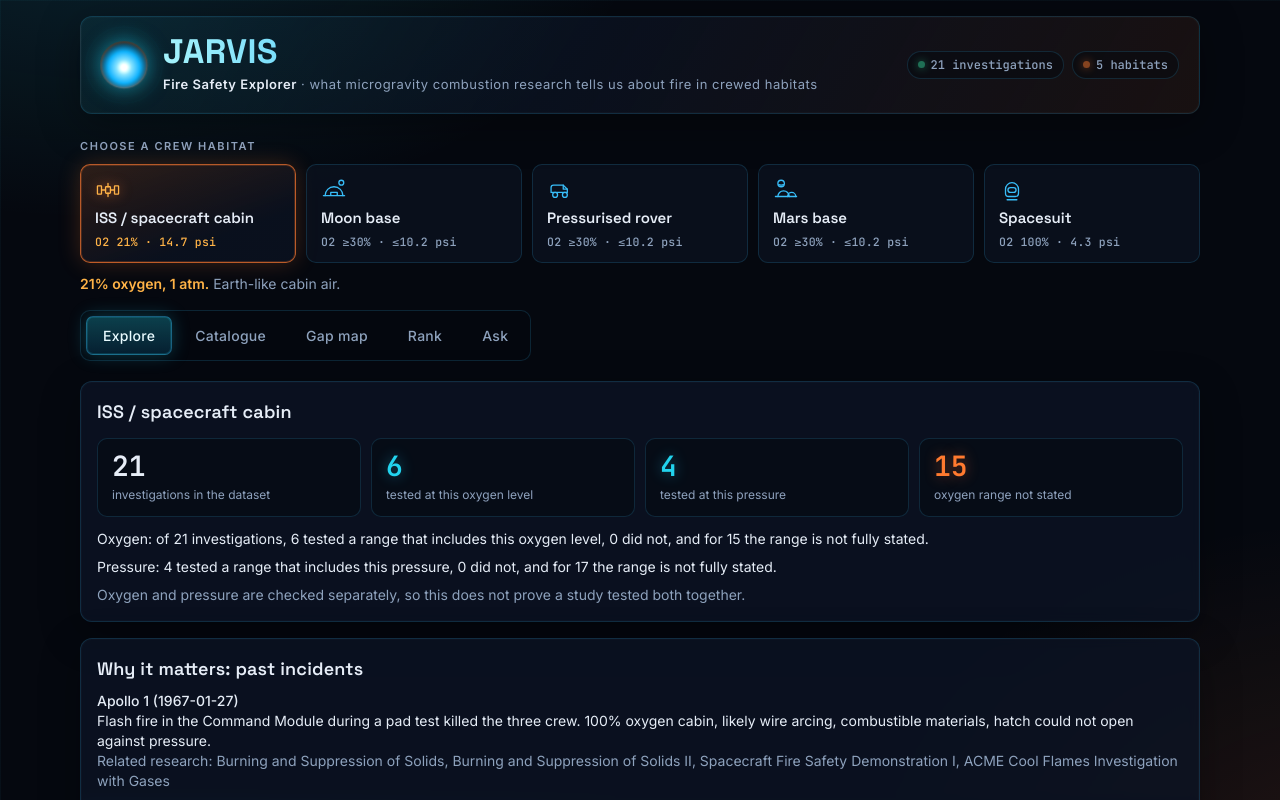
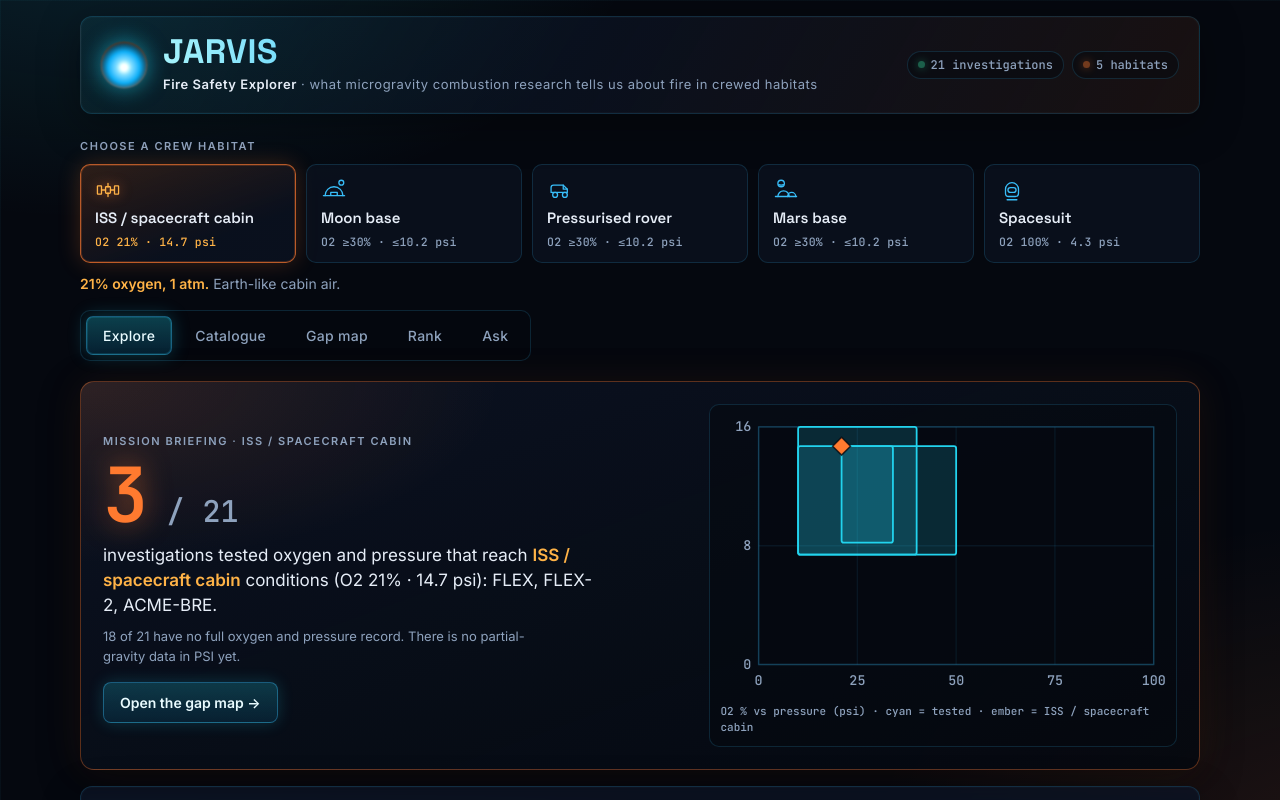
Before and after one commit to Priyankv18/jarvis-flame-in-freefall, a React (Vite) app: page / in a window 1280 px wide. Shown: the top 800 px of the page. Built offline with nearby package versions, Linux system fonts and the light colour scheme.

Commit message:
Explore: mission briefing hero with habitat coverage count and mini gap map

```diff
--- a/src/App.jsx
+++ b/src/App.jsx
@@ -4,7 +4,9 @@ import Catalogue from './components/Catalogue.jsx'
 import GapMap from './components/GapMap.jsx'
 import ScoreTable from './components/ScoreTable.jsx'
 import AskPanel from './components/AskPanel.jsx'
+import MiniGapMap from './components/MiniGapMap.jsx'
 import { coversO2, coversPressure, habitatText } from './lib/format.js'
+import { habitatCoverage } from './lib/scoring.js'
 
 const TABS = ['Explore', 'Catalogue', 'Gap map', 'Rank', 'Ask']
 
@@ -89,6 +91,7 @@ export default function App() {
   }
   const o2Counts = countBy(coversO2)
   const pressureCounts = countBy(coversPressure)
+  const coverage = habitatCoverage(investigations, habitat)
 
   const props = { investigations, habitats, habitat, meta: data.meta }
 
@@ -159,6 +162,32 @@ export default function App() {
       <main>
         {tab === 'Explore' && (
           <div className="space-y-4">
+            <section className="jv-hero" aria-label="Mission briefing">
+              <div className="jv-hero-text">
+                <span className="jv-label">Mission briefing · {habitat?.name}</span>
+                <p className="jv-hero-num">
+                  <span className={coverage.reached.length === 0 ? 'zero' : ''}>{coverage.reached.length}</span>
+                  <span className="of"> / {coverage.total}</span>
+                </p>
+                <p className="jv-hero-lead">
+                  {coverage.reached.length === 0
+                    ? <>No investigation in our data tested oxygen and pressure that reach <b>{habitat?.name}</b> conditions ({habitatReadout(habitat)}).</>
+                    : <>investigations tested oxygen and pressure that reach <b>{habitat?.name}</b> conditions ({habitatReadout(habitat)}){': '}
+                        {coverage.reached.map((i) => i.id).join(', ')}.</>}
+                </p>
+                <p className="jv-hero-sub">
+                  {coverage.total - coverage.known.length} of {coverage.total} have no full oxygen and pressure record.
+                  There is no partial-gravity data in PSI yet.
+                </p>
+                <button type="button" className="jv-hero-btn" onClick={() => setTab('Gap map')}>
+                  Open the gap map →
+                </button>
+              </div>
+              <button type="button" className="jv-hero-map" onClick={() => setTab('Gap map')} aria-label="Open the full gap map">
+                <MiniGapMap investigations={investigations} habitat={habitat} />
+                <span className="jv-hero-map-cap">O2 % vs pressure (psi) · cyan = tested · ember = {habitat?.name}</span>
+              </button>
+            </section>
             <section className="rounded border border-slate-300 bg-white p-4">
               <h2 className="text-lg font-semibold">{habitat?.name}</h2>
               <div className="jv-stats">
--- /dev/null
+++ b/src/components/MiniGapMap.jsx
@@ -0,0 +1,73 @@
+// OWNER: Priyank (scoring and visuals).
+// Small, non-interactive preview of the gap map for the Explore page: the selected habitat's
+// zone (ember) and every investigation with known oxygen AND pressure (cyan boxes).
+// Same axes as the full gap map's crew view: 0 to 100% O2, 0 to 16 psi.
+import { getRange, habitatZone } from '../lib/scoring.js';
+
+const W = 300;
+const H = 190;
+const M = { l: 26, r: 8, t: 8, b: 22 };
+const PW = W - M.l - M.r;
+const PH = H - M.t - M.b;
+const Y_MAX = 16;
+
+const sx = (v) => M.l + (Math.min(100, Math.max(0, v)) / 100) * PW;
+const sy = (v) => M.t + PH - (Math.min(Y_MAX, Math.max(0, v)) / Y_MAX) * PH;
+
+function rect(x, y, min = 5) {
+  let x1 = sx(x.min);
+  let x2 = sx(x.max);
+  let y1 = sy(y.max);
+  let y2 = sy(y.min);
+  if (x2 - x1 < min) { const c = (x1 + x2) / 2; x1 = c - min / 2; x2 = c + min / 2; }
+  if (y2 - y1 < min) { const c = (y1 + y2) / 2; y1 = c - min / 2; y2 = c + min / 2; }
+  return { x: x1, y: y1, width: x2 - x1, height: y2 - y1 };
+}
+
+export default function MiniGapMap({ investigations, habitat }) {
+  const zone = habitatZone(habitat);
+  const boxes = investigations
+    .map((inv) => ({ inv, x: getRange(inv, 'o2'), y: getRange(inv, 'pressure') }))
+    .filter((b) => b.x && b.y);
+  const isPoint = zone?.pressure && zone.o2.min === zone.o2.max && zone.pressure.min === zone.pressure.max;
+
+  return (
+    <svg className="jv-mini-map" viewBox={`0 0 ${W} ${H}`} role="img"
+      aria-label={`Preview: ${boxes.length} investigations with known oxygen and pressure, against the ${habitat?.name ?? 'selected'} zone`}>
+      <defs>
+        <pattern id="mini-hatch" width="6" height="6" patternUnits="userSpaceOnUse" patternTransform="rotate(45)">
+          <rect width="6" height="6" fill="#ff7a2f" fillOpacity="0.1" />
+          <line x1="0" y1="0" x2="0" y2="6" stroke="#ff7a2f" strokeOpacity="0.4" strokeWidth="1.5" />
+        </pattern>
+      </defs>
+      <rect x={M.l} y={M.t} width={PW} height={PH} fill="rgba(5,8,15,0.6)" stroke="rgba(56,189,248,0.25)" />
+      {[0, 25, 50, 75, 100].map((t) => (
+        <g key={`x${t}`}>
+          <line x1={sx(t)} x2={sx(t)} y1={M.t} y2={M.t + PH} stroke="rgba(56,189,248,0.08)" />
+          <text x={sx(t)} y={H - 8} textAnchor="middle">{t}</text>
+        </g>
+      ))}
+      {[0, 8, 16].map((t) => (
+        <g key={`y${t}`}>
+          <line x1={M.l} x2={M.l + PW} y1={sy(t)} y2={sy(t)} stroke="rgba(56,189,248,0.08)" />
+          <text x={M.l - 5} y={sy(t) + 3} textAnchor="end">{t}</text>
+        </g>
+      ))}
+
+      {zone?.pressure && !isPoint && (
+        <rect {...rect(zone.o2, zone.pressure)} fill="url(#mini-hatch)" stroke="#ff7a2f" strokeWidth="1.5" className="jv-mini-zone" />
+      )}
+      {boxes.map(({ inv, x, y }) => (
+        <rect key={inv.id} {...rect(x, y)} rx="1.5" fill="#22d3ee" fillOpacity="0.16" stroke="#22d3ee" strokeWidth="1.2" />
+      ))}
+      {isPoint && (
+        <path
+          d={`M${sx(zone.o2.min)} ${sy(zone.pressure.min) - 6} l6 6 l-6 6 l-6 -6 z`}
+          fill="#ff7a2f"
+          stroke="#05080f"
+          className="jv-mini-zone"
+        />
+      )}
+    </svg>
+  );
+}
--- a/src/index.css
+++ b/src/index.css
@@ -189,6 +189,68 @@ body {
   box-shadow: 0 0 18px rgba(34, 211, 238, 0.25), 0 0 0 1px rgba(34, 211, 238, 0.15) inset;
 }
 
+/* ---------- Explore: mission briefing hero ---------- */
+.jv-hero {
+  display: grid;
+  grid-template-columns: minmax(0, 1.25fr) minmax(0, 1fr);
+  gap: 22px;
+  align-items: center;
+  padding: 22px;
+  border: 1px solid rgba(255, 122, 47, 0.35);
+  border-radius: 14px;
+  background:
+    radial-gradient(600px 260px at 0% 0%, rgba(255, 122, 47, 0.14), transparent 70%),
+    linear-gradient(160deg, rgba(12, 20, 36, 0.9), rgba(5, 8, 15, 0.85));
+  box-shadow: 0 0 40px rgba(255, 122, 47, 0.08), 0 12px 40px rgba(0, 0, 0, 0.35);
+}
+.jv-hero-num { margin: 6px 0 0; font-family: var(--jv-mono); line-height: 1; }
+.jv-hero-num span:first-child {
+  font-size: 76px;
+  font-weight: 600;
+  color: var(--jv-ember);
+  text-shadow: 0 0 28px rgba(255, 122, 47, 0.55);
+}
+.jv-hero-num span.zero { color: var(--jv-bad); text-shadow: 0 0 28px rgba(251, 113, 133, 0.5); }
+.jv-hero-num .of { font-size: 30px; color: var(--jv-muted); }
+.jv-hero-lead { margin: 10px 0 0; font-size: 17px; line-height: 1.45; color: var(--jv-text); max-width: 46ch; }
+.jv-hero-lead b { color: var(--jv-ember-hi); font-weight: 600; }
+.jv-hero-sub { margin: 10px 0 0; font-size: 13px; color: var(--jv-muted); max-width: 52ch; }
+.jv-hero-btn {
+  margin-top: 16px;
+  padding: 9px 16px;
+  border-radius: 8px;
+  border: 1px solid var(--jv-line-strong);
+  background: linear-gradient(180deg, rgba(34, 211, 238, 0.22), rgba(14, 165, 233, 0.12));
+  color: #e9fbff;
+  font-weight: 600;
+  font-size: 14px;
+  cursor: pointer;
+  box-shadow: 0 0 16px rgba(34, 211, 238, 0.2);
+  transition: box-shadow 0.15s, transform 0.15s;
+}
+.jv-hero-btn:hover { box-shadow: 0 0 24px rgba(34, 211, 238, 0.4); transform: translateY(-1px); }
+.jv-hero-map {
+  display: block;
+  width: 100%;
+  padding: 10px;
+  border: 1px solid var(--jv-line);
+  border-radius: 10px;
+  background: rgba(5, 8, 15, 0.5);
+  cursor: pointer;
+  transition: border-color 0.15s, box-shadow 0.15s;
+}
+.jv-hero-map:hover { border-color: var(--jv-line-strong); box-shadow: 0 0 20px rgba(34, 211, 238, 0.15); }
+.jv-mini-map { display: block; width: 100%; height: auto; }
+.jv-mini-map text { fill: var(--jv-muted); font-size: 9px; font-family: var(--jv-mono); }
+.jv-mini-zone { animation: jv-zone-pulse 2.6s ease-in-out infinite; }
+@keyframes jv-zone-pulse { 0%, 100% { stroke-opacity: 1; } 50% { stroke-opacity: 0.35; } }
+.jv-hero-map-cap { display: block; margin-top: 6px; font-size: 11px; color: var(--jv-muted); font-family: var(--jv-mono); text-align: left; }
+@media (max-width: 760px) {
+  .jv-hero { grid-template-columns: 1fr; padding: 16px; }
+  .jv-hero-num span:first-child { font-size: 60px; }
+}
+@media (prefers-reduced-motion: reduce) { .jv-mini-zone { animation: none; } }
+
 /* ---------- Explore stat tiles ---------- */
 .jv-stats { display: grid; grid-template-columns: repeat(auto-fit, minmax(150px, 1fr)); gap: 10px; margin-top: 12px; }
 .jv-stat { padding: 12px 14px; border: 1px solid var(--jv-line); border-radius: 10px; background: rgba(5, 8, 15, 0.45); }
```
Also changed, not shown: src/lib/scoring.js.
